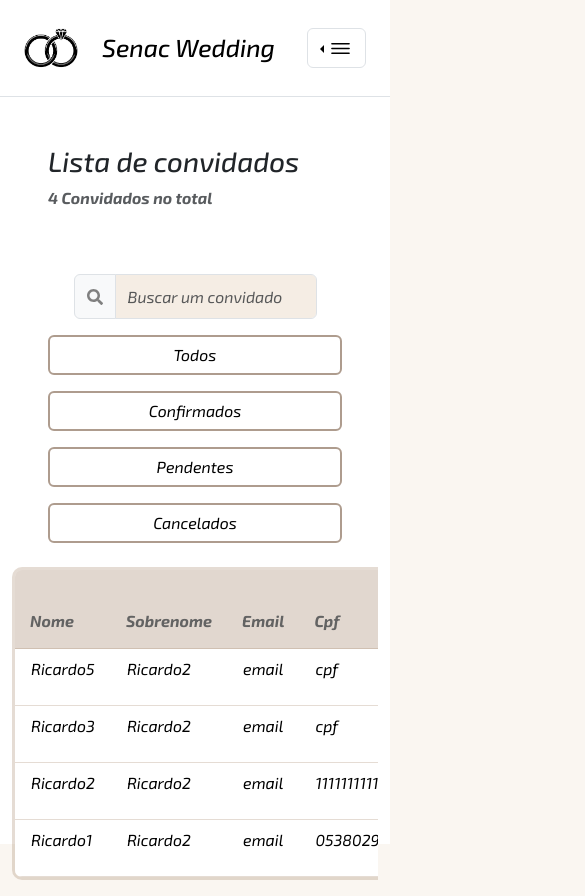
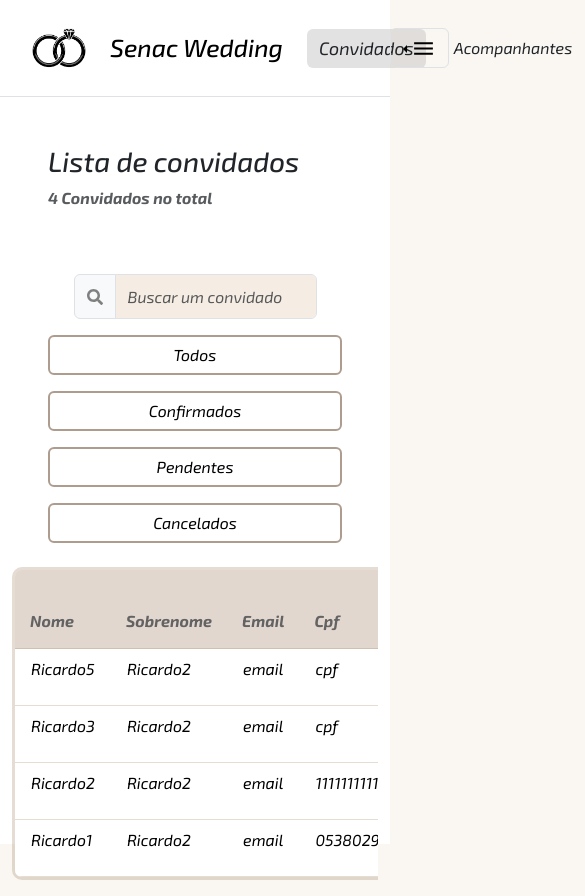
Before and after one commit to RicardoFM1/Senac-Wedding, a React app in the folder Frontend/: page / in a window 390 px wide. Shown: the top 896 px of the page, 585 px wide, since content can reach past the window. Built offline with nearby package versions, Linux system fonts and the light colour scheme; no server answers; the HTML template or start-up script is replaced by a standard one; a web font is replaced by a local one.

Commit message:
Adicionado retrieve e verificação de admin no header e refeito ele para treinar.

```diff
--- a/Frontend/src/Components/Header/header.jsx
+++ b/Frontend/src/Components/Header/header.jsx
@@ -1,57 +1,121 @@
-import { Button, Container, Dropdown, Navbar, Stack } from "react-bootstrap";
-import logoCasamento from "../../assets/Logo_casamento.jpg";
+import { Button, Dropdown, Navbar, Stack } from "react-bootstrap";
+import logo from "../../assets/Logo_casamento.jpg";
 import style from "./header.module.css";
-import { IoIosMenu } from "react-icons/io";
 import { useNavigate } from "react-router";
-import { FaCheck } from "react-icons/fa6";
+import { IoMdMenu } from "react-icons/io";
+import Api from "../../Service/api";
+import { useEffect, useState } from "react";
 
+const Header = ({ telaAtiva, setTelaAtiva }) => {
+  const navigate = useNavigate();
+  const handleSair = () => {
+    localStorage.clear();
+    navigate("/login");
+  };
 
+  const [retrieve, setRetrieve] = useState([]);
+  const [isAdmin, setIsAdmin] = useState(false);
 
-const Header = ({telaAtiva, setTelaAtiva}) => {
+  const buscarRetrieve = async () => {
+    try {
+      const res = await Api.get("/retrieve");
 
-  const navigate = useNavigate();
+      if (res.status === 200) {
+        setRetrieve(res.data.dados);
+        console.log(res.data.dados);
+        setIsAdmin(res.data.dados.cargo_usuario === "administrador");
+      }
+    } catch (err) {
+      console.log(err);
+    }
+  };
+
+  useEffect(() => {
+    buscarRetrieve();
+  }, []);
   return (
-    <Navbar fixed className="w-100 px-3 border-bottom ">
-        <Stack direction="horizontal" className={style.stackHeader}>
+    <Navbar className="w-100 px-3 border-bottom" fixed>
+      <Stack className={style.stackGeral} direction="horizontal">
         <Navbar.Brand>
-          <Stack gap={3} direction="horizontal">
-            <img
-              src={logoCasamento}
-              alt="Logo casamento"
-              className={style.Logo}
-            />
+          <Stack direction="horizontal" className="mx-2" gap={3}>
+            <img src={logo} className={style.logo} alt="Logo casamento" />
             <h2 className="my-0">Senac Wedding</h2>
           </Stack>
         </Navbar.Brand>
-      <Stack gap={4} direction="horizontal" className={style.botoesMeio}>
-
-          <Button onClick={() => setTelaAtiva('dashboard') } className={telaAtiva === 'dashboard' ? style.botaoAtivo : ""}>Dashboard</Button>
-          <Button onClick={() => setTelaAtiva('convidados')} className={telaAtiva === 'convidados' ? style.botaoAtivo : ""}>Convidados</Button>
-          <Button onClick={() => setTelaAtiva('acompanhantes')} className={telaAtiva === 'acompanhantes' ? style.botaoAtivo : ""}>Acompanhantes</Button>
-          <Button onClick={() => setTelaAtiva('mesas')} className={telaAtiva === 'mesas' ? style.botaoAtivo : ""}>Mesas</Button>
+        <Stack gap={3} direction="horizontal" className={style.botoesMeio}>
+          {isAdmin && (
+            <Button
+              onClick={() => setTelaAtiva("dashboard")}
+              className={telaAtiva === "dashboard" ? style.botaoAtivo : ""}
+            >
+              Dashboard
+            </Button>
+          )}
+          <Button
+            onClick={() => setTelaAtiva("convidados")}
+            className={telaAtiva === "convidados" ? style.botaoAtivo : ""}
+          >
+            Convidados
+          </Button>
+          <Button
+            onClick={() => setTelaAtiva("acompanhantes")}
+            className={telaAtiva === "acompanhantes" ? style.botaoAtivo : ""}
+          >
+            Acompanhantes
+          </Button>
+          <Button
+            onClick={() => setTelaAtiva("mesas")}
+            className={telaAtiva === "mesas" ? style.botaoAtivo : ""}
+          >
+            Mesas
+          </Button>
         </Stack>
 
-    <Stack gap={4}  direction="horizontal" className={style.botoesFim}>
-        <Button onClick={() => setTelaAtiva('checkins')} className={style.botaoCheckin}><FaCheck className="mx-2" />
-        CHECK-IN</Button>
-        <Button className={style.botaoSair} onClick={() => navigate('/login')}>Sair</Button>
-
-
+        <Stack gap={3} direction="horizontal" className={style.botoesFim}>
+          <Button
+            onClick={() => setTelaAtiva("checkins")}
+            className={style.botaoCheckin}
+          >
+            Checkin
+          </Button>
+          <Button onClick={handleSair} className={style.botaoSair}>
+            Sair
+          </Button>
         </Stack>
       </Stack>
-        <Dropdown drop="start" className="px-3 py-0 d-block d-xl-none">
+      <Dropdown className="px-3 py-0 d-block d-xl-none" drop="start">
         <Dropdown.Toggle className="bg-transparent text-black border" id="menu">
-                <IoIosMenu size={25}/>
+          <IoMdMenu size={25} />
         </Dropdown.Toggle>
-            <Dropdown.Menu className={style.dropdown}>
-                <Dropdown.Item onClick={() => setTelaAtiva('dashboard')} >Dashboard</Dropdown.Item>
-                <Dropdown.Item onClick={() => setTelaAtiva('convidados')}>Convidados</Dropdown.Item>
-                <Dropdown.Item onClick={() => setTelaAtiva('acompanhantes')}>Acompanhantes</Dropdown.Item>
-                <Dropdown.Item onClick={() => setTelaAtiva('mesas')}>Mesas</Dropdown.Item>
-                <Dropdown.Item onClick={() => setTelaAtiva('checkins')}>Checkins</Dropdown.Item>
-                <Dropdown.Item className="text-danger" onClick={() => navigate('/login')}>SAIR</Dropdown.Item>
-
-
+        <Dropdown.Menu className={style.dropdownMenu}>
+          <Dropdown.Item>
+            {isAdmin && (
+              <Button onClick={() => setTelaAtiva("dashboard")}>
+                Dashboard
+              </Button>
+            )}
+          </Dropdown.Item>
+          <Dropdown.Item>
+            <Button onClick={() => setTelaAtiva("convidados")}>
+              Convidados
+            </Button>
+          </Dropdown.Item>
+          <Dropdown.Item>
+            <Button onClick={() => setTelaAtiva("acompanhantes")}>
+              Acompanhantes
+            </Button>
+          </Dropdown.Item>
+          <Dropdown.Item>
+            <Button onClick={() => setTelaAtiva("mesas")}>Mesas</Button>
+          </Dropdown.Item>
+          <Dropdown.Item>
+            <Button onClick={() => setTelaAtiva("checkins")}>Checkins</Button>
+          </Dropdown.Item>
+          <Dropdown.Item>
+            <Button onClick={handleSair} className="text-danger">
+              Sair
+            </Button>
+          </Dropdown.Item>
         </Dropdown.Menu>
       </Dropdown>
     </Navbar>
--- a/Frontend/src/Components/Header/header.module.css
+++ b/Frontend/src/Components/Header/header.module.css
@@ -1,70 +1,64 @@
-.Logo {
-    max-width: 70px;
-    background-color: #FAF6F1  !important;
+.navbar {
+  display: flex;
+  width: 100% !important;
+  border-bottom: 3px rgb(139, 80, 62) !important;
 }
 
-.stackHeader{
-    display: flex;
-    justify-content: space-between;
-    width: 100%;
+.stackGeral {
+  display: flex;
+  justify-content: space-between;
+  width: 100%;
+}
+.logo {
+  max-width: 70px;
 }
 
 .botoesMeio > button {
-    background-color: transparent;
-    border: none;
-    color: gray;
-    font-size: 18px;
+  background-color: unset;
+  color: unset !important;
+  border: unset !important;
+}
+
+.botoesMeio > button:hover {
+  background-color: rgba(184, 183, 183, 0.397) !important;
 }
 
 .botaoAtivo {
-    background-color: rgba(128, 128, 128, 0.322) !important;
-    border: none !important;
-    color: black !important;
-    font-size: 18px !important;
-}
-
-.botoesMeio > button:hover {
-    background-color: rgba(128, 128, 128, 0.322) !important;
-    color: black !important;
-
+  background-color: rgba(184, 183, 183, 0.397) !important;
+  border: none !important;
+  font-size: 18px !important;
 }
 
 .botaoCheckin {
-    background-color: #7A5C44 !important;
-    border: none !important;
-    min-width: 150px;
+  background-color: rgb(126, 79, 52) !important;
+  border: none;
 }
 
-.botaoCheckin:hover {
-   background-color:  #83644bc9 !important;
-    border: unset !important;
+.botaoSair {
+  border: 1px solid rgb(126, 79, 52) !important;
+  background-color: transparent;
+  color: black !important;
+}
 
+.botaoSair:hover {
+  border: 1px solid rgba(126, 79, 52, 0.712) !important;
+  background-color: transparent;
+  color: black !important;
 }
 
 
 
-.botaoSair {
-    background-color: transparent !important;
-    color: black !important;
-    border: 2px solid  #7A5C44 !important;
-    min-width: 80px;
-}
-
-.botaoSair:hover{
-    background-color: unset !important;
-    color: unset !important;
-    border-color: unset !important;
-}
-
-.dropdown {
-    margin-right: 30px;
+.dropdownMenu > a > button{
+    background-color: unset ;
+    border: unset;
+    color: black
 }
 
 @media (max-width: 1024px){
-    .botoesMeio > button {
+    .botoesMeio {
         display: none;
     }
-    .botoesFim > button {
+    .botoesFim {
         display: none;
     }
 }
--- a/Frontend/src/Pages/Login/login.module.css
+++ b/Frontend/src/Pages/Login/login.module.css
@@ -29,7 +29,7 @@
 }
 
 .btnSubmit {
-    background-color: rgb(121, 83, 83) !important;
+    background-color: rgb(114, 80, 64) !important;
     border: none !important;
     font-size: 20px !important;
 }
```
Lines whose indentation alone changed are shown as unchanged.
